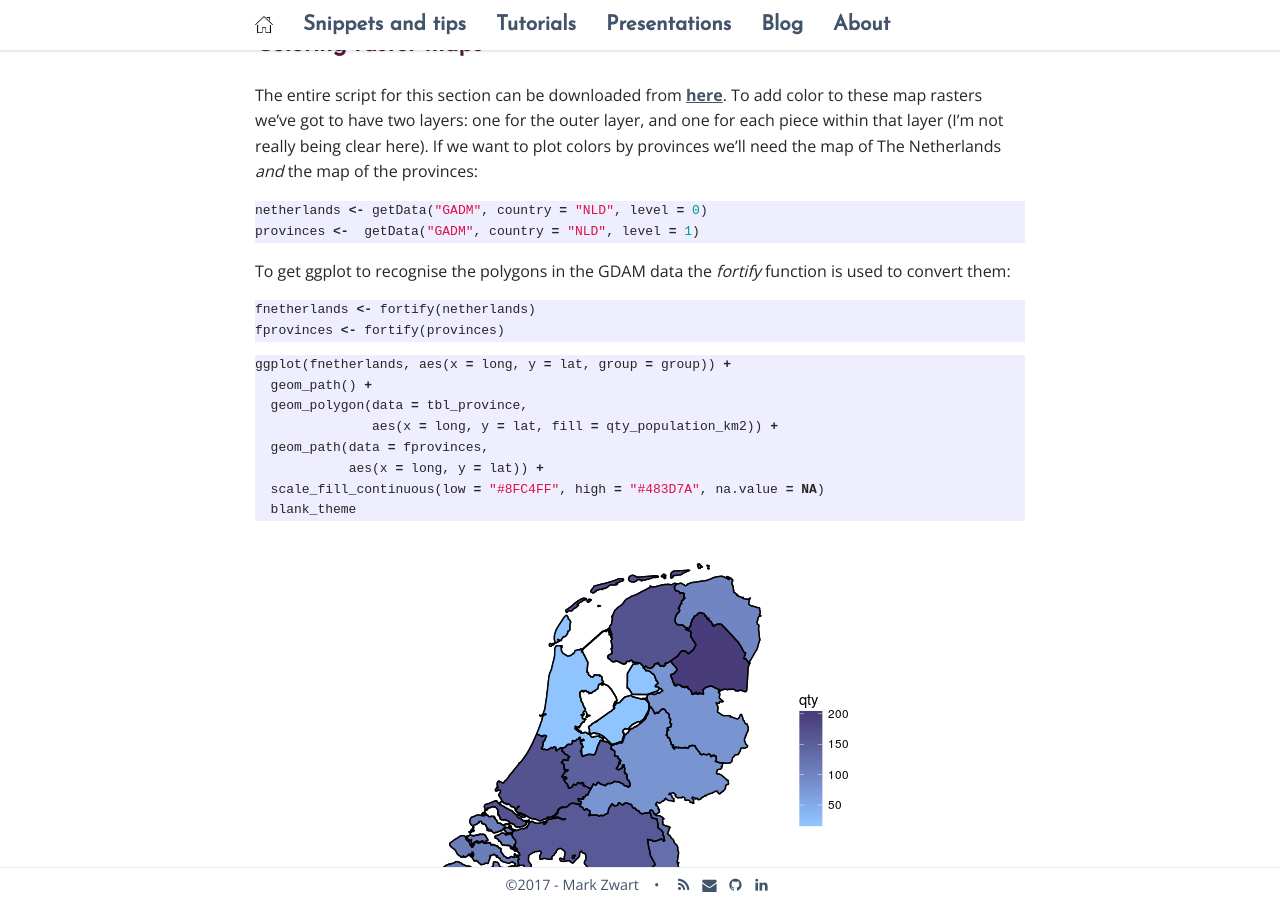
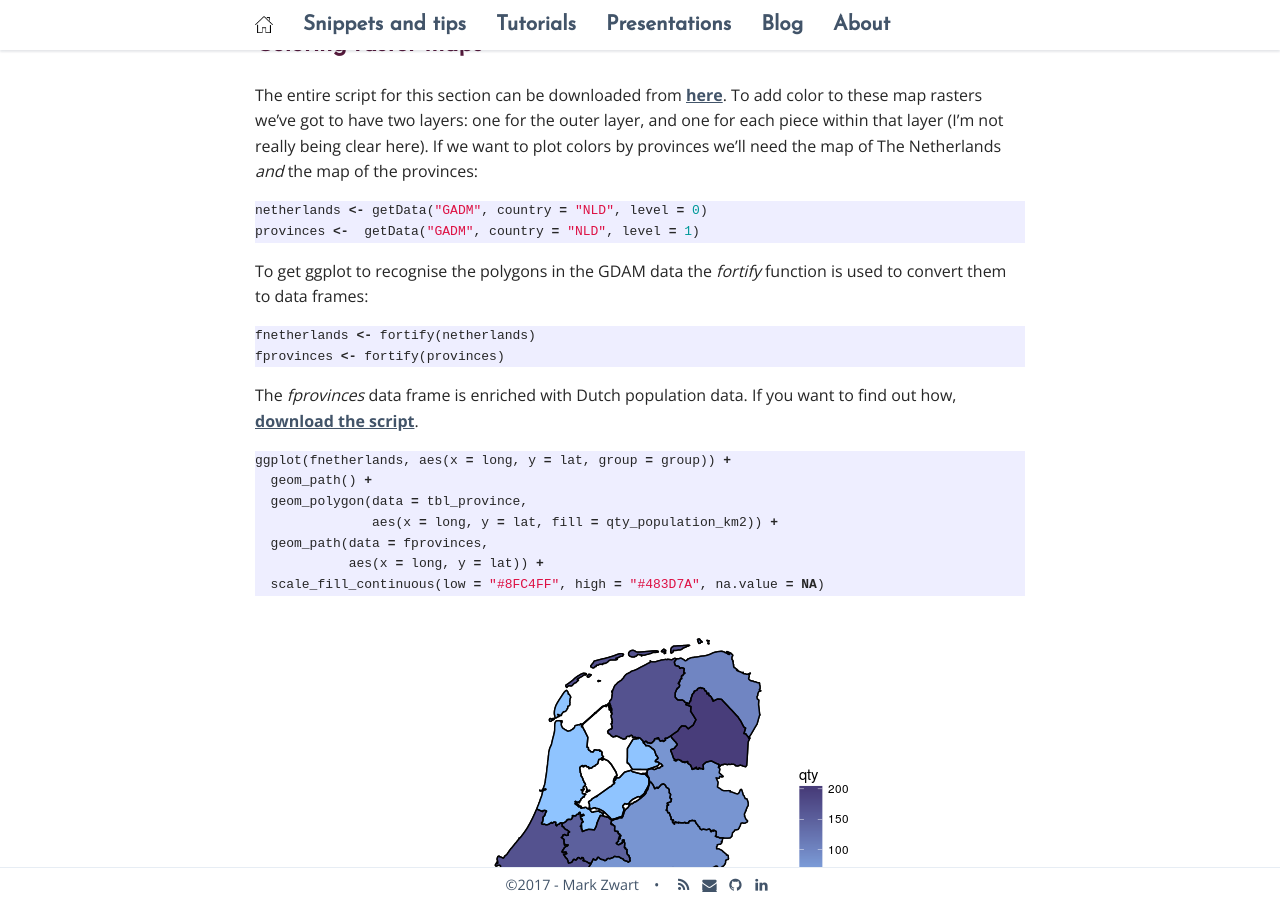
Before and after one commit to mark-me/mark-me.github.io, a Jekyll site: the page built from _pages/snippets-and-tips/graphs/graphs.md, in a window 1280 px wide and 900 px high, scrolled down 6611 px. Built offline with Jekyll 4.4.1, drawn with Linux system fonts in a browser that asks for light colours; nearby versions of some CDN libraries; comment, search, counter and statistics services are not loaded.

Commit message:
Update graphs.md

````diff
--- a/_pages/snippets-and-tips/graphs/graphs.md
+++ b/_pages/snippets-and-tips/graphs/graphs.md
@@ -122,12 +122,12 @@ The entire script for this section can be downloaded from [here](https://raw.git
 netherlands <- getData("GADM", country = "NLD", level = 0)
 provinces <-  getData("GADM", country = "NLD", level = 1)
 ```
-To get ggplot to recognise the polygons in the GDAM data the _fortify_ function is used to convert them:
+To get ggplot to recognise the polygons in the GDAM data the _fortify_ function is used to convert them to data frames:
 ```r
 fnetherlands <- fortify(netherlands)
 fprovinces <- fortify(provinces)
 ```
-
+The _fprovinces_ data frame is enriched with Dutch population data. If you want to find out how, [download the script](https://raw.githubusercontent.com/mark-me/mark-me.github.io/master/_pages/snippets-and-tips/graphs/raster-maps.R).
 ```r
 ggplot(fnetherlands, aes(x = long, y = lat, group = group)) +
   geom_path() +
@@ -136,7 +136,6 @@ ggplot(fnetherlands, aes(x = long, y = lat, group = group)) +
   geom_path(data = fprovinces,
             aes(x = long, y = lat)) +
   scale_fill_continuous(low = "#8FC4FF", high = "#483D7A", na.value = NA)
-  blank_theme
 ```
 {:refdef: style="text-align: center;"}
 <img src="/_pages/snippets-and-tips/graphs/raster-coloured.png" alt="ggmap with Google" align="center"/>
````
